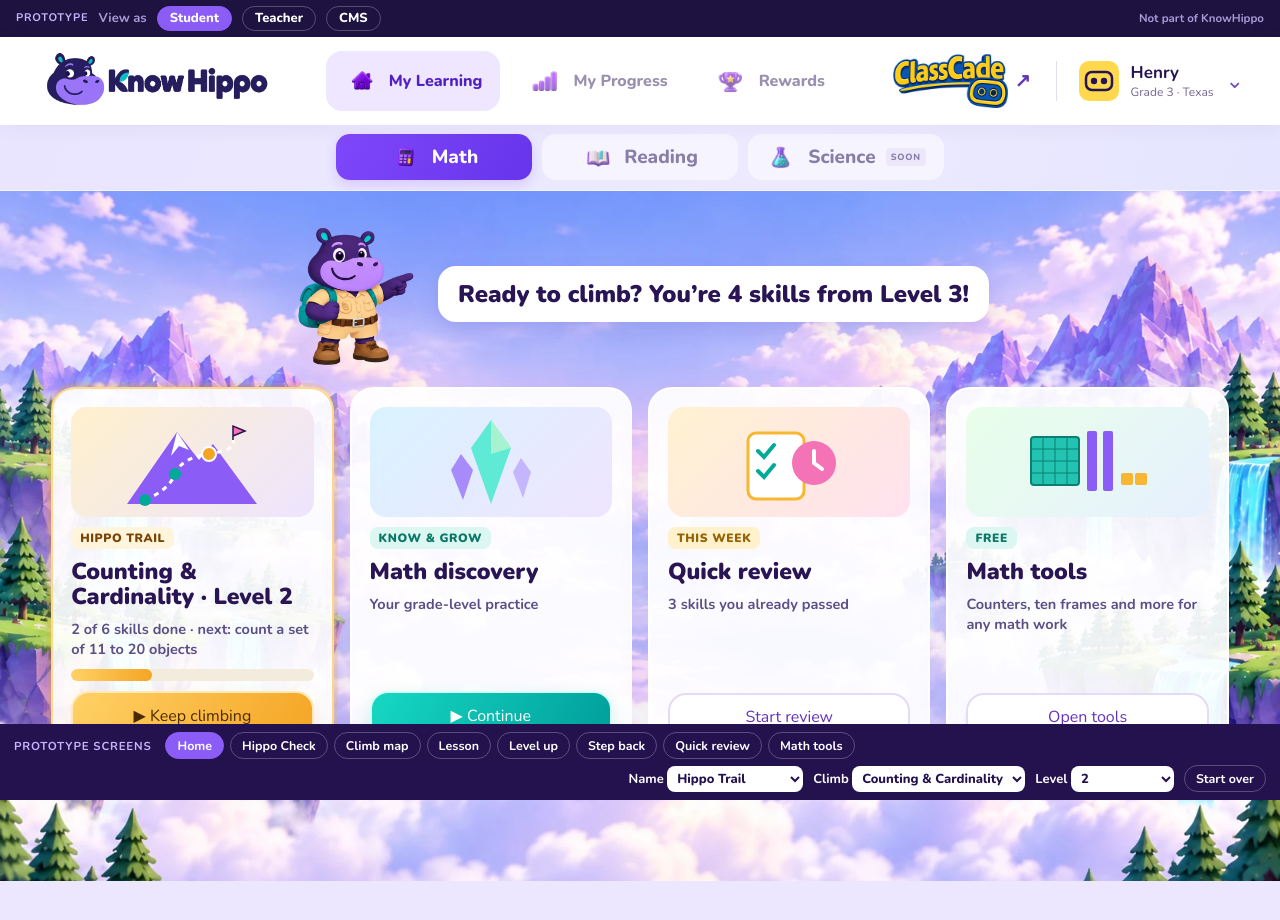
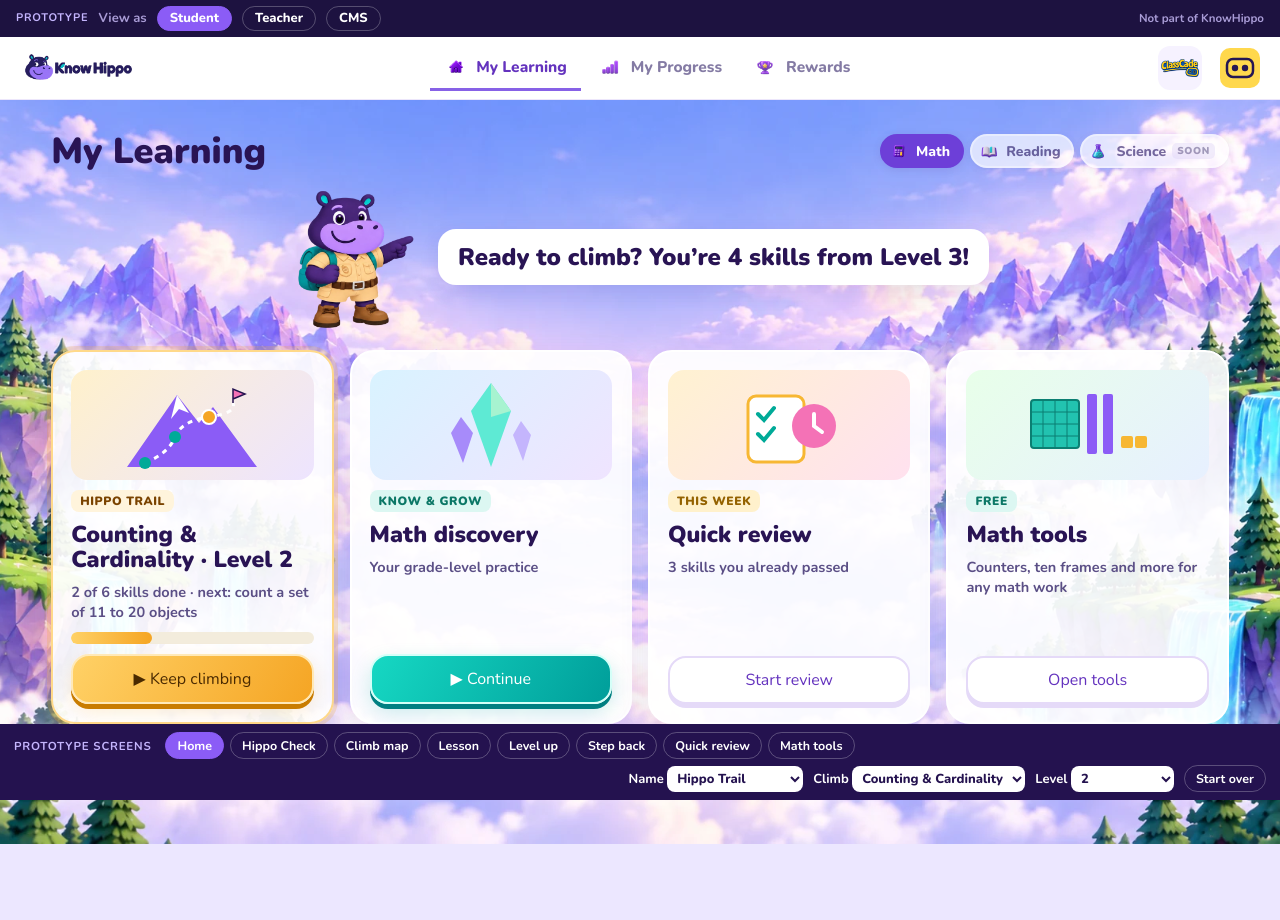
Before and after one commit to kennadyscott/hippo-trail-prototype, a React (Vite) app: page / in a window 1280 px wide. Shown: the top 920 px of the page. Built offline with nearby package versions, Linux system fonts and the light colour scheme.

Commit message:
Header option B: one slim bar; subjects sit with the page title
Co-Authored-By: Claude Opus 5.5 <noreply@anthropic.com>

```diff
--- a/src/student/App.tsx
+++ b/src/student/App.tsx
@@ -98,7 +98,6 @@ export function App() {
     <nav className="pt-switch" aria-label="Prototype view"><b>Prototype</b><span>View as</span><a href="./" aria-current="page">Student</a><a href="./teacher.html">Teacher</a><a href="./cms.html">CMS</a><small>Not part of KnowHippo</small></nav>
     <div className="student-world ht-has-bar">
       <Header onHome={() => setView({name: 'home'})}/>
-      <Subjects/>
       {page}
     </div>
     <ScreenBar active={view.name} onJump={jump} name={name} onName={n => { setName(n); saveName(n) }} trail={trail} level={P.level}
@@ -125,6 +124,7 @@ function Home({name, trail, P, current, levelSkills, onGo}: {name: string; trail
   const T = TRAILS[trail], done = levelSkills.filter(s => P.done[s.code] != null).length, left = levelSkills.length - done
   const passed = skillsMastered(trail, P).length
   return <main className="gw-world ht-home">
+    <div className="ht-home-head"><h1>My Learning</h1><Subjects/></div>
     <div className="gw-guide ht-guide"><div className="gw-hippo-sprite gw-pose-point"/>
       <p>{left > 0 ? <>Ready to climb? <strong>You’re {left} skill{left > 1 ? 's' : ''} from Level {P.level + 1}!</strong></> : <>You reached the top of Level {P.level}. <strong>Time to level up!</strong></>}</p></div>
     <div className="ht-cards">
@@ -178,6 +178,7 @@ function Climb({name, trail, P, current, levelSkills, onBack, onPlay, onLevelUp}
         <button type="button" className="gw-back" onClick={onBack}>‹ My Learning</button>
         <span className="kg-plan-label ht-gold-text">Your power-up climb · {name}</span>
         <h1>{T.name}</h1>
+        <Subjects/>
       </div>
       <div className="gw-journey ht-level-chip"><strong>Level {P.level} of {levels.length}</strong>
         <div>{levels.map(l => <span key={l} className={l < P.level ? 'done' : l === P.level ? 'current' : undefined}>{l < P.level ? '✓' : l}</span>)}</div></div>
@@ -318,7 +319,7 @@ function Adventures({onBack}: {onBack: () => void}) {
     <button type="button" className="gw-back ht-back-float" onClick={onBack}>‹ My Learning</button>
     <header className="gw-intro">
       <div className="kg-mark"><span className="kg-orbit"><img src={hugoHead} alt=""/></span><span><small>THE</small><strong>Know <i>&amp;</i> <b>Grow</b> Cycle</strong></span></div>
-      <span>MATH · ROUND 1</span><h1>Your next adventures await<span>.</span></h1><p>Your Know &amp; Grow Plan. One discovery at a time.</p>
+      <span>MATH · ROUND 1</span><h1>Your next adventures await<span>.</span></h1><p>Your Know &amp; Grow Plan. One discovery at a time.</p><Subjects/>
     </header>
     <div className="gw-plan-grid">{KNOW_GROW.map((t, i) => <div key={t} className="gw-plan-island ht-after">
       <img src={ISLANDS[i]} alt=""/><span className="gw-plan-card"><span className="gw-plan-number">{i + 1}</span><span><strong>{t}</strong><small>The core Know &amp; Grow plan, shown for comparison</small></span></span></div>)}</div>
@@ -388,6 +389,7 @@ function Tools({onBack}: {onBack: () => void}) {
       <button type="button" className="gw-back" onClick={onBack}>‹ My Learning</button>
       <span className="kg-plan-label">Free for every student</span>
       <h1>Math tools</h1>
+      <Subjects/>
     </div></div>
     <div className="ht-tools">
       {TOOLS.map(x => <button key={x.code} type="button" className="ht-tool" aria-pressed={pick === x.code} onClick={() => setPick(x.code)}><b>{x.name}</b><span>{x.about}</span></button>)}
--- a/src/student/Chrome.tsx
+++ b/src/student/Chrome.tsx
@@ -10,22 +10,19 @@ import subjScience from './art/subject-science.png'
 import hugoHead from './art/hugo-head.png'
 import {nameWord} from '../shared/name'
 
+/** One slim bar (Option B, November 26, 2026): logo, the three main tabs, ClassCade as an icon and the avatar. Subjects sit with the page title. */
 export function Header({onHome}: {onHome: () => void}) {
-  return <header className="sw-header">
-    <a className="sw-brand" href="./" onClick={e => { e.preventDefault(); onHome() }}><img src={logo} alt="Know Hippo"/></a>
-    <nav className="sw-main-nav">
-      <button className="active" type="button" onClick={onHome}><img className="sw-icon" src={navLearning} alt=""/>My Learning</button>
-      <button type="button" disabled title="Not part of this prototype"><img className="sw-icon" src={navProgress} alt=""/>My Progress</button>
-      <button type="button" disabled title="Not part of this prototype"><img className="sw-icon" src={navRewards} alt=""/>Rewards</button>
+  return <header className="ht-top">
+    <a className="ht-top-brand" href="./" onClick={e => { e.preventDefault(); onHome() }}><img src={logo} alt="Know Hippo"/></a>
+    <nav className="ht-top-nav" aria-label="Main">
+      <button className="on" type="button" aria-current="page" onClick={onHome}><img src={navLearning} alt=""/>My Learning</button>
+      <button type="button" disabled title="Not part of this prototype"><img src={navProgress} alt=""/>My Progress</button>
+      <button type="button" disabled title="Not part of this prototype"><img src={navRewards} alt=""/>Rewards</button>
     </nav>
-    <span className="sw-classcade"><img className="sw-classcade-logo" src={classcade} alt="ClassCade"/><span>↗</span></span>
-    <details className="sw-profile">
-      <summary>
-        <span><Avatar/></span>
-        <span><strong>Henry</strong><small>Grade 3 · Texas</small></span>
-        <span className="sw-profile-chevron">⌄</span>
-      </summary>
-      <div className="sw-profile-menu"><strong>Henry</strong><p>Example student for this prototype.</p></div>
+    <span className="ht-top-cc" title="ClassCade"><img src={classcade} alt="ClassCade"/></span>
+    <details className="ht-top-me">
+      <summary aria-label="Henry, Grade 3, Texas"><Avatar/></summary>
+      <div><strong>Henry</strong><small>Grade 3 · Texas</small><p>Example student for this prototype.</p></div>
     </details>
   </header>
 }
@@ -37,12 +34,13 @@ function Avatar() {
   </svg>
 }
 
+/** Subject chips that sit with the page title. */
 export function Subjects() {
-  return <nav className="sw-subjects">
-    <button className="active" type="button"><img className="sw-icon" src={subjMath} alt=""/>Math</button>
-    <button type="button" disabled title="Not part of this prototype"><img className="sw-icon" src={subjReading} alt=""/>Reading</button>
-    <button type="button" disabled><img className="sw-icon" src={subjScience} alt=""/>Science<span>Soon</span></button>
-  </nav>
+  return <div className="ht-subjects" role="group" aria-label="Subject">
+    <button className="on" type="button" aria-pressed="true"><img src={subjMath} alt=""/>Math</button>
+    <button type="button" disabled title="Not part of this prototype"><img src={subjReading} alt=""/>Reading</button>
+    <button type="button" disabled><img src={subjScience} alt=""/>Science<small>soon</small></button>
+  </div>
 }
 
 /** "THE Hippo Trail" mark (or the picked name), built like the live "THE Know & Grow Cycle" mark. */
--- a/src/student/student.css
+++ b/src/student/student.css
@@ -173,3 +173,31 @@
 .pt-switch a:hover { background: #ffffff18; }
 .pt-switch a[aria-current="page"] { background: #8b5cf6; border-color: #8b5cf6; }
 .pt-switch small { margin-left: auto; color: #a99cd6; font-size: 11.5px; }
+
+/* ===== Option B header: one slim bar; subjects sit with the page title ===== */
+.ht-top { display: flex; align-items: center; gap: 18px; background: #fff; padding: 8px max(20px, env(safe-area-inset-right, 0px)) 8px max(20px, env(safe-area-inset-left, 0px)); box-shadow: 0 1px 0 #ece6fb; position: relative; z-index: 30; }
+.ht-top-brand img { height: 46px; width: auto; display: block; }
+.ht-top-nav { display: flex; gap: 4px; margin: 0 auto; }
+.ht-top-nav button { display: flex; align-items: center; gap: 8px; padding: 10px 14px 9px; font-size: 15.5px; font-weight: 800; color: #5b4f86; border-bottom: 3px solid transparent; }
+.ht-top-nav button img { width: 24px; height: 24px; }
+.ht-top-nav button.on { color: #6433be; border-bottom-color: #8761e6; }
+.ht-top-nav button:disabled { opacity: .75; }
+.ht-top-cc { display: grid; place-items: center; width: 44px; height: 44px; border-radius: 12px; background: #f6f2ff; }
+.ht-top-cc img { width: 38px; height: auto; }
+.ht-top-me { position: relative; }
+.ht-top-me summary { list-style: none; cursor: pointer; border-radius: 12px; }
+.ht-top-me summary::-webkit-details-marker { display: none; }
+.ht-top-me summary svg { width: 40px; height: 40px; }
+.ht-top-me > div { position: absolute; right: 0; top: 50px; min-width: 200px; background: #fff; border-radius: 14px; padding: 12px 14px; box-shadow: 0 10px 30px #4b297b33; display: grid; gap: 2px; color: #291454; }
+.ht-top-me > div small { color: #685485; font-weight: 700; } .ht-top-me > div p { margin: 6px 0 0; font-size: 13px; color: #685485; }
+.ht-subjects { display: flex; flex-wrap: wrap; gap: 6px; margin-top: 8px; }
+.ht-subjects button { display: flex; align-items: center; gap: 6px; background: #ffffffd9; border: 2px solid #ffffff; border-radius: 999px; padding: 4px 12px 4px 6px; font-size: 14px; font-weight: 800; color: #5b4f86; box-shadow: 0 2px 8px #4b297b1f; }
+.ht-subjects button img { width: 22px; height: 22px; }
+.ht-subjects button.on { background: #6d3fd8; border-color: #6d3fd8; color: #fff; }
+.ht-subjects button:disabled { opacity: .8; }
+.ht-subjects small { font-size: 10px; font-weight: 900; letter-spacing: .6px; text-transform: uppercase; background: #eee9fb; color: #8a82aa; border-radius: 5px; padding: 1px 5px; }
+.ht-home-head { max-width: 1240px; margin: 0 auto 6px; display: flex; align-items: center; justify-content: space-between; flex-wrap: wrap; gap: 10px; }
+.ht-home-head h1 { font-size: clamp(26px, 3vw, 36px); font-weight: 900; color: #291454; }
+.ht-home-head .ht-subjects { margin-top: 0; }
+.gw-intro .ht-subjects { justify-content: center; }
+@media (max-width: 760px) { .ht-top { flex-wrap: wrap; gap: 8px; } .ht-top-nav { order: 3; width: 100%; margin: 0; overflow-x: auto; } .ht-top-brand { margin-right: auto; } }
```
